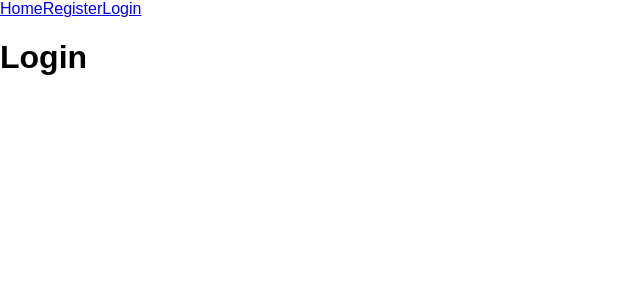
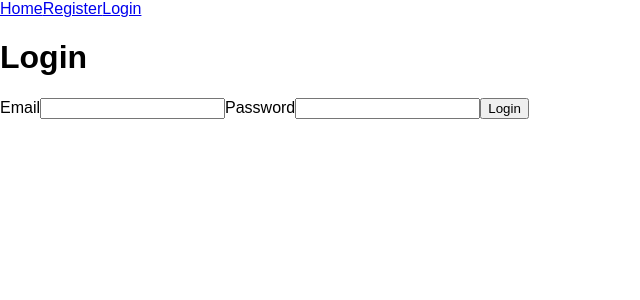
Before and after one commit to gabrielchase/Good-Job-Hunting-Client, a React (Create React App) app: page /login in a window 1280 px wide. Shown: the top 300 px of the page, without its empty margins (0-640 px from the left). Built offline with nearby package versions, Linux system fonts and the light colour scheme; no server answers.

Commit message:
Create login component

```diff
--- a/src/components/login.js
+++ b/src/components/login.js
@@ -1,7 +1,58 @@
-import React from 'react'
+import React, { Component } from 'react'
+import { connect } from 'react-redux'
 
-export default () => (
-    <div>
-        <h1>Login</h1>
-    </div>
-)
+const mapStateToProps = (state) => {
+    return {
+        auth: state.auth
+    }
+}
+
+class Login extends Component {
+    constructor() {
+        super()
+
+        this.state = {
+            email: '',
+            password: '',
+            error: false
+        }
+
+        this.handleChange = this.handleChange.bind(this)
+        // this.handleSubmit = this.handleSubmit.bind(this)
+    }
+
+    componentDidMount() {
+        if (this.props.auth.data)
+            this.setState({ email: this.props.auth.data.email})
+    }
+
+    handleChange(e) {
+        this.setState({ [e.target.id]: e.target.value })
+    }
+
+    render() {
+        const { email, password, error } = this.state
+        return (
+            <div>
+                <h1>Login</h1>
+                <label htmlFor="email">Email</label>
+                <input
+                    type="text"
+                    id="email"
+                    value={email}
+                    onChange={this.handleChange}
+                />
+                <label htmlFor="password">Password</label>
+                <input
+                    type="password"
+                    id="password"
+                    value={password}
+                    onChange={this.handleChange}
+                />
+                <button type="submit">Login</button>
+            </div>
+        )
+    }
+}
+
+export default connect(mapStateToProps)(Login)
```
